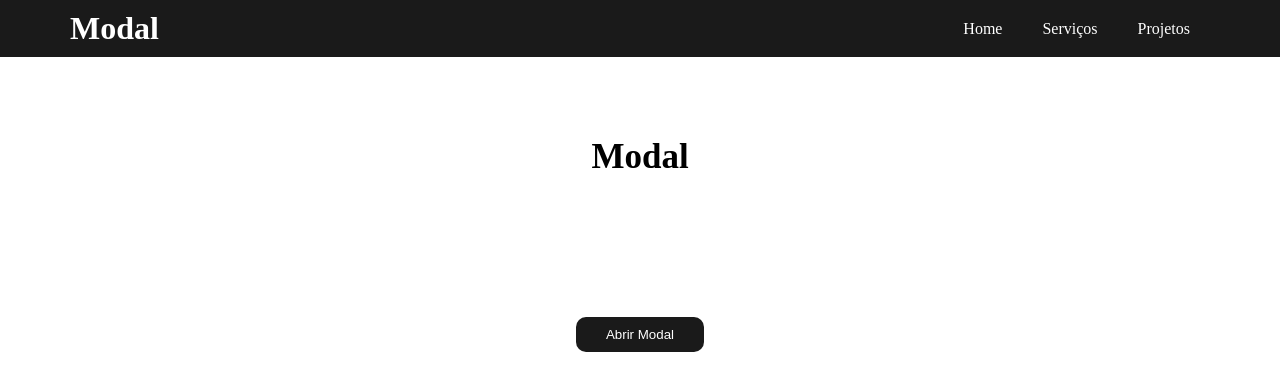
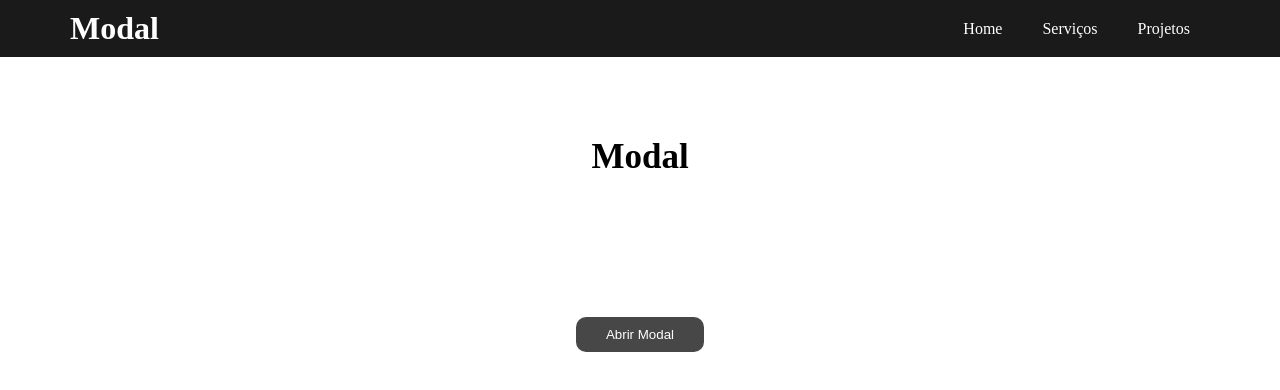
Before and after one commit to LeoFontez/Modal, a plain HTML site: page web/index.html in a window 1280 px wide. In both pictures the pointer is over the button "Abrir Modal". Drawn offline with Linux system fonts and the light colour scheme.

Commit message:
hover no botão
Adição de feature de background no hover no botão

```diff
--- a/build/web/style.css
+++ b/build/web/style.css
@@ -104,9 +104,10 @@
             justify-content: center;
         }
 
-        .modal-box:hover{
-            background: purple;
+        .btn-modal:hover{
+            background: rgba(0, 0, 0, 0.72);
         }
+
         .toggle {
             display:flex;
         }
--- a/web/style.css
+++ b/web/style.css
@@ -104,9 +104,10 @@
             justify-content: center;
         }
 
-        .modal-box:hover{
-            background: purple;
+        .btn-modal:hover{
+            background: rgba(0, 0, 0, 0.72);
         }
+
         .toggle {
             display:flex;
         }
```
